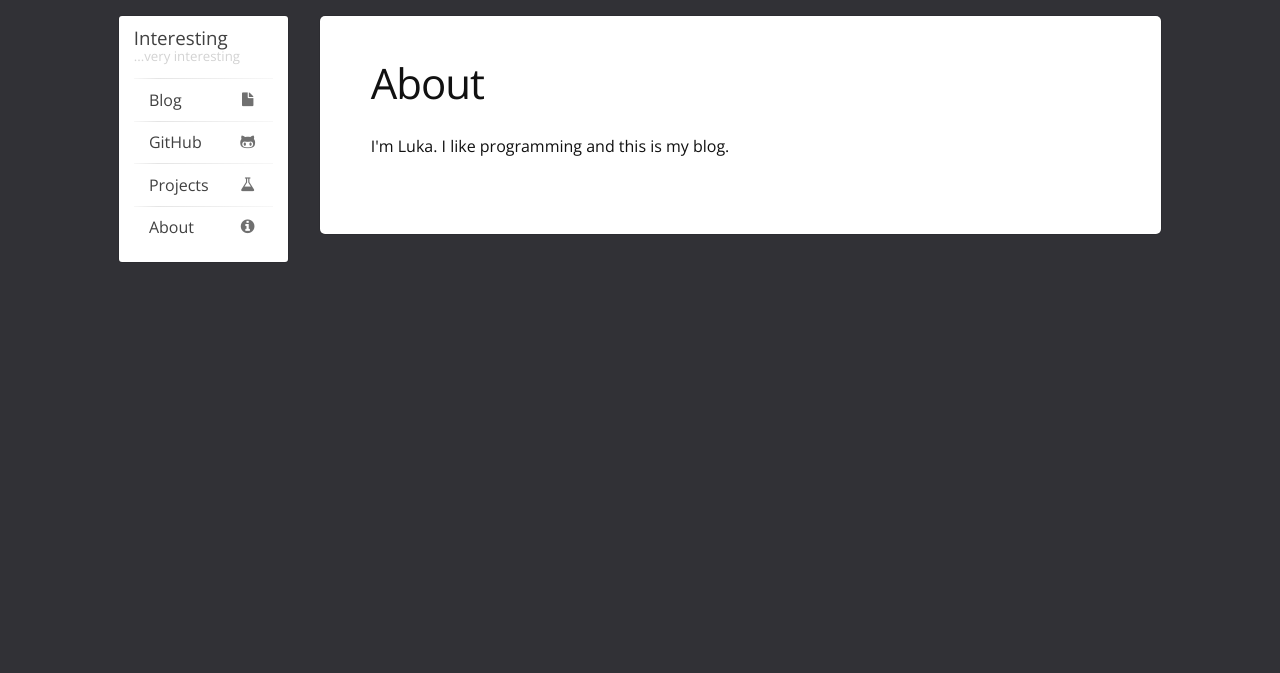
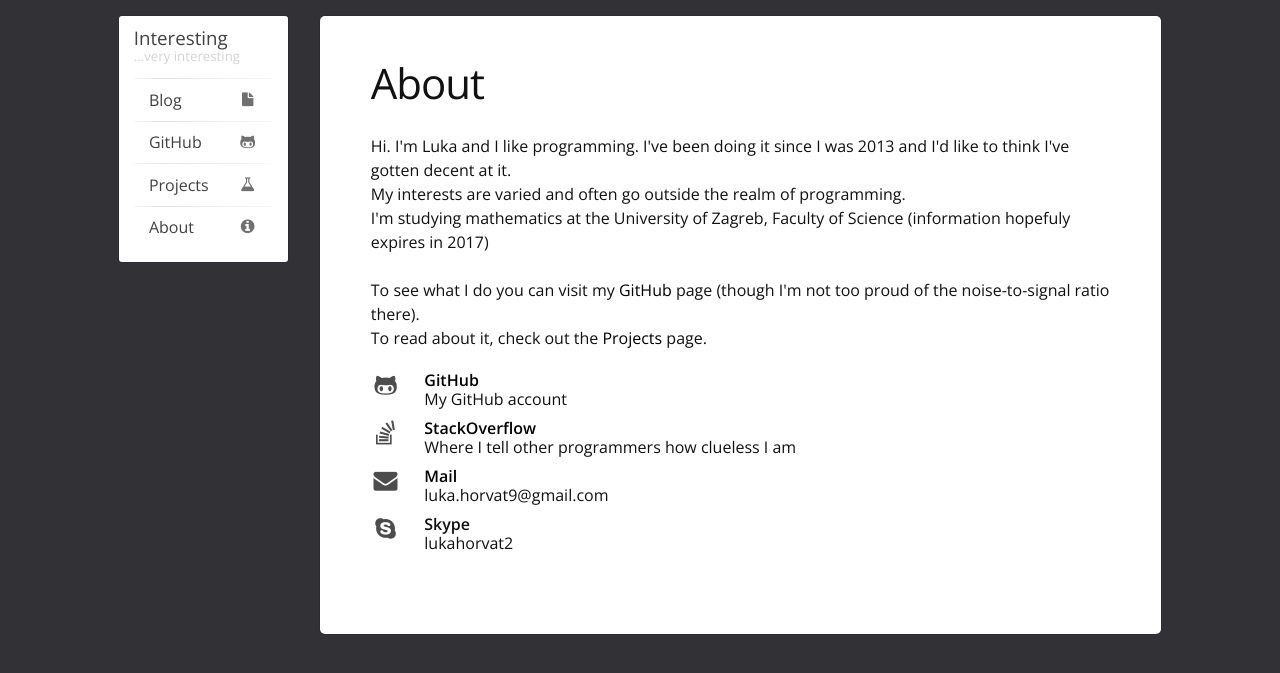
Before and after one commit to LukaHorvat/lukahorvat.github.io, a Jekyll site: the page built from about/index.html, in a window 1280 px wide. Shown: the top 673 px of the page. Built offline with Jekyll 4.4.1, drawn with Linux system fonts in a browser that asks for light colours.

Commit message:
Updated the About page

```diff
--- a/about/index.html
+++ b/about/index.html
@@ -2,4 +2,45 @@
 layout: page
 title: About
 ---
-I'm Luka. I like programming and this is my blog.
+Hi. I'm Luka and I like programming.
+
+I've been doing it since I was 2013 and I'd like to think I've gotten decent at it.<br/>
+My interests are varied and often go outside the realm of programming.<br/>
+I'm studying mathematics at the University of Zagreb, Faculty of Science (information hopefuly expires in 2017)<br/>
+<br/>
+To see what I do you can visit my <a href="{{ "//github.com/" | append: site.github_username }}">GitHub</a> page (though I'm not too proud of the noise-to-signal ratio there).<br/>
+To read about it, check out the <a href="{{ "/projects/" | preppend: site.baseurl }}">Projects</a> page.<br/>
+
+<div class="ui list">
+	<div class="item">
+		<i class="large icon github"></i>
+		<div class="content">
+			<a class="header" href="{{ "//github.com/" | append: site.github_username }}">GitHub</a>
+			<br clear="all"/>
+			My GitHub account
+		</div>
+	</div>
+	<div class="item">
+		<i class="large icon stackexchange"></i>
+		<div class="content">
+			<a class="header" href="//stackoverflow.com/users/1031627/luka-horvat">StackOverflow</a>
+			<br clear="all"/>
+			Where I tell other programmers how clueless I am
+		</div>
+	</div>
+	<div class="item">
+		<i class="large icon mail"></i>
+		<div class="content">
+			<a class="header" href="{{ "mailto:" | append: site.email }}">Mail</a>
+			<br clear="all"/>
+			luka.horvat9@gmail.com
+		</div>
+	</div>
+	<div class="item">
+		<i class="large icon skype"></i>
+		<div class="content">
+			<div class="header">Skype</div>
+			lukahorvat2
+		</div>
+	</div>
+</div>
```
